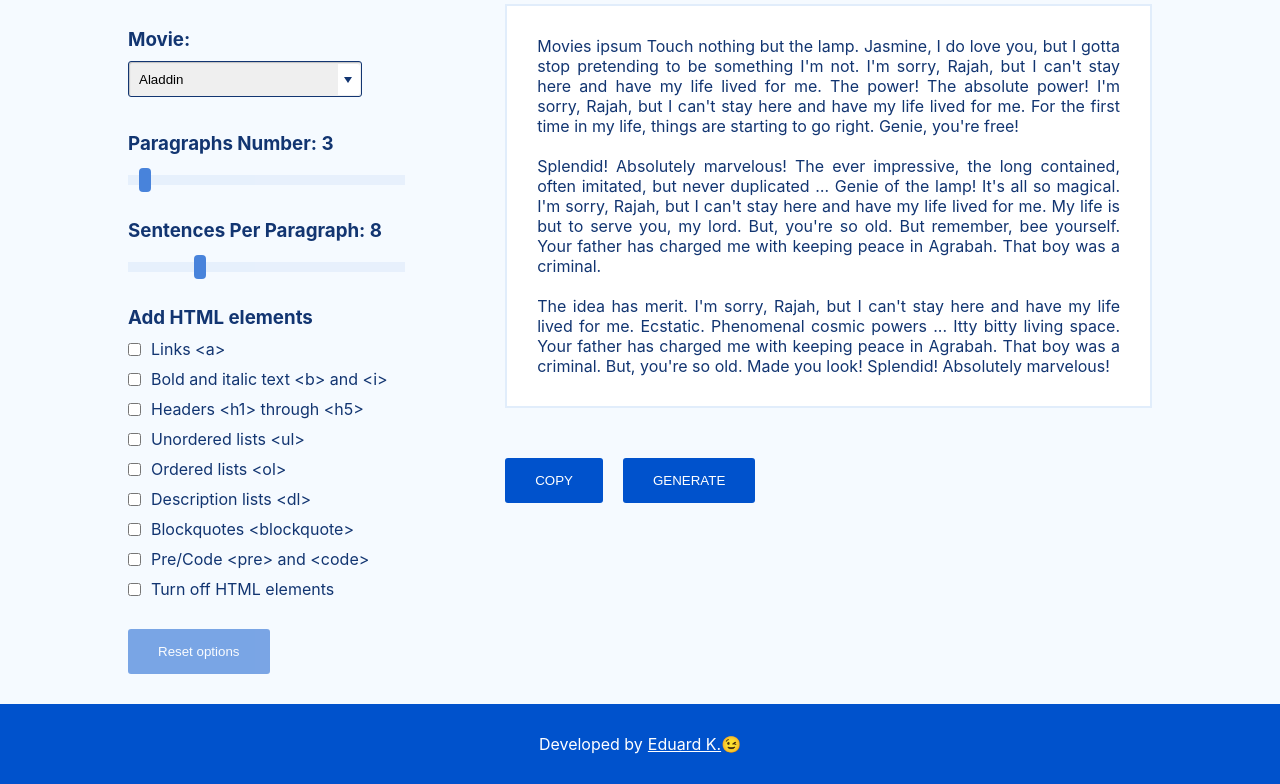
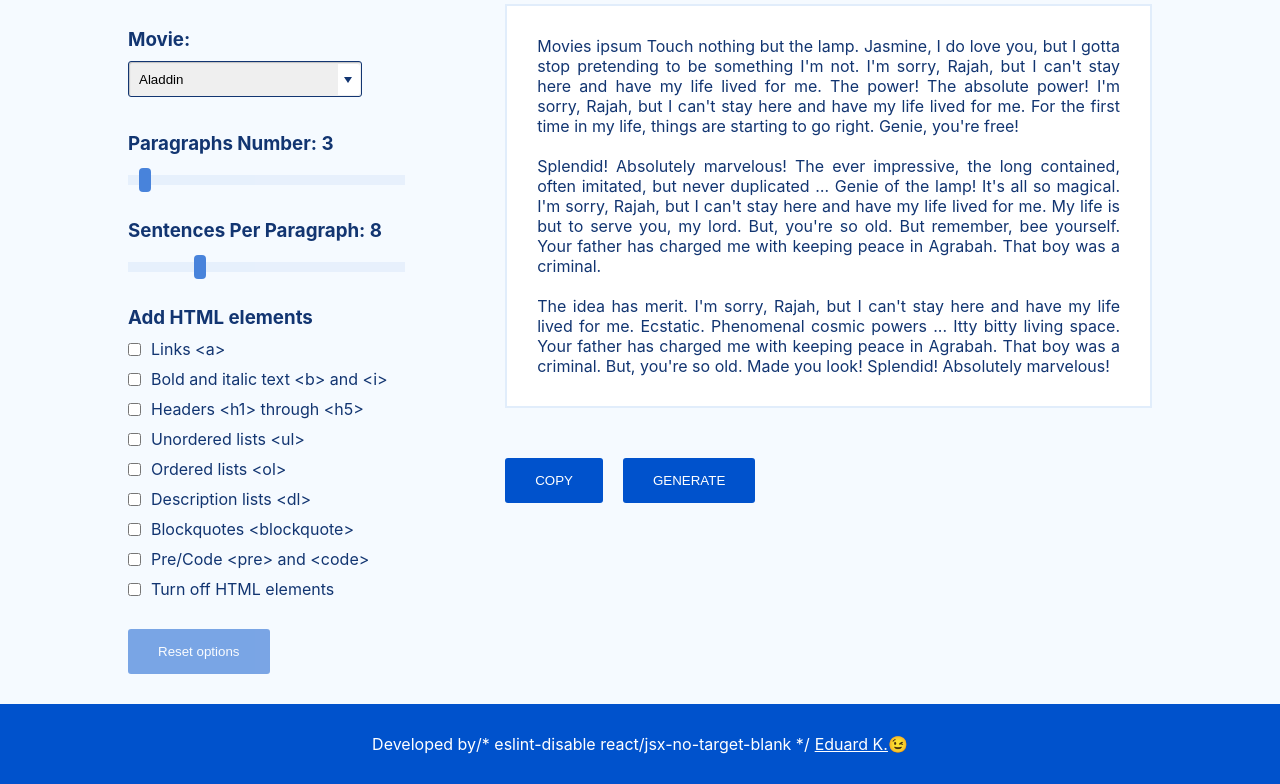
Before and after one commit to EdKo2001/life-hacks, a Next.js app: page / in a window 1280 px wide. Shown: the part 248-1032 px from the top of the page. Built offline with nearby package versions, Linux system fonts and the light colour scheme.

Commit message:
Update Footer.tsx

```diff
--- a/components/Reusables/Footer.tsx
+++ b/components/Reusables/Footer.tsx
@@ -3,6 +3,7 @@
 const Footer = () => (
   <footer>
     <span>Developed by</span>
+    /* eslint-disable react/jsx-no-target-blank */
     <a href="https://eduard-koshkelyan.onrender.com/" target="_blank" rel="noopener">
       Eduard K.
     </a>
```
